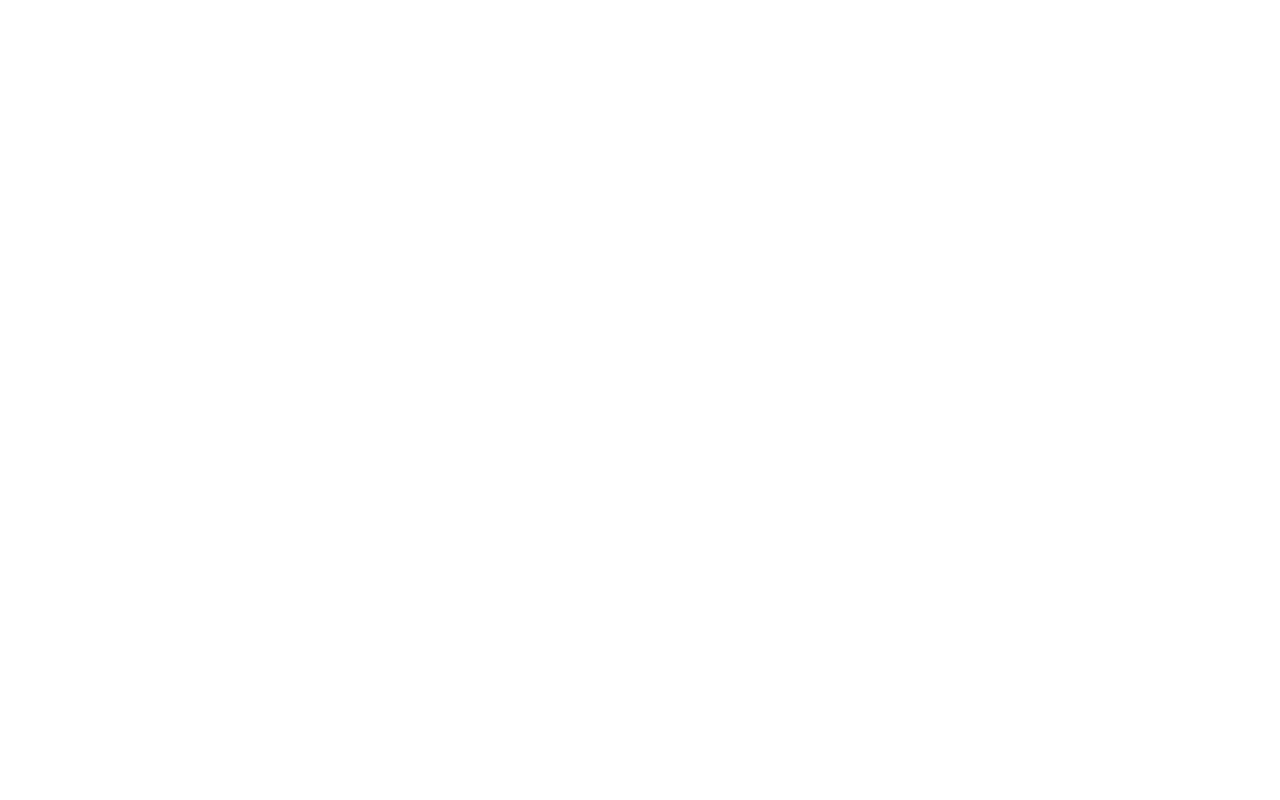
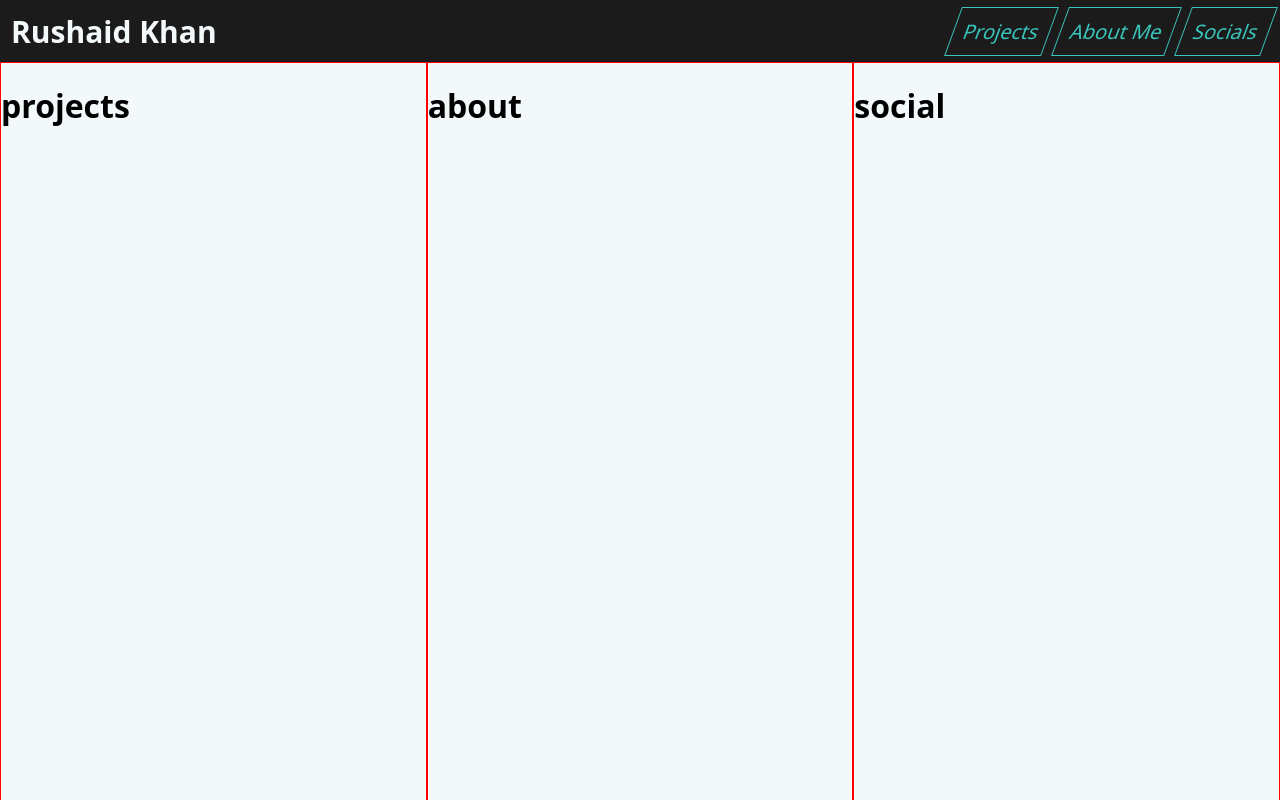
Before and after one commit to strelizia53/portfolio-site-html-version, a plain HTML site: page index.html in a window 1280 px wide. Drawn offline with Linux system fonts and the light colour scheme; a web font is replaced by a local one.

Commit message:
home reworks

```diff
--- a/index.html
+++ b/index.html
@@ -3,7 +3,24 @@
   <head>
     <meta charset="UTF-8" />
     <meta name="viewport" content="width=device-width, initial-scale=1.0" />
+    <link rel="stylesheet" href="style.css" />
     <title>Home | Rushaid Khan</title>
   </head>
-  <body></body>
+  <body>
+    <!-- navbar -->
+    <div class="navWrapper">
+      <h1>Rushaid Khan</h1>
+      <nav>
+        <a href="#">Projects</a>
+        <a href="#">About Me</a>
+        <a href="#">Socials</a>
+      </nav>
+    </div>
+    <!-- home page content -->
+    <div class="homeWrapper">
+      <div class="section homeProjects"><h1>projects</h1></div>
+      <div class="section homeAbout"><h1>about</h1></div>
+      <div class="section homeSocials"><h1>social</h1></div>
+    </div>
+  </body>
 </html>
--- a/style.css
+++ b/style.css
@@ -5,3 +5,66 @@
   --black: #1b1b1b;
   --white: #f3f8fa;
 }
+/* general codes */
+* {
+  font-family: "Bitcount Prop Single", system-ui;
+  font-optical-sizing: auto;
+  transition: all 0.2s ease-in-out;
+}
+html {
+  height: 100vh;
+  overflow: hidden;
+}
+body {
+  margin: 0;
+  height: 100vh;
+  overflow: hidden;
+  background-color: var(--white);
+}
+/* navbar codes */
+.navWrapper {
+  display: flex;
+  border: 1px solid transparent;
+  align-items: center;
+  justify-content: space-between;
+  padding: 10px;
+  height: 5%;
+  background-color: var(--black);
+}
+nav {
+  display: flex;
+  align-items: center;
+  gap: 10px;
+}
+nav a {
+  color: var(--teal);
+  text-decoration: none;
+  background-color: var(--black);
+  font-size: 20px;
+  border: 1px solid var(--teal);
+  padding: 10px;
+  transform: skew(-20deg);
+}
+.navWrapper h1 {
+  font-size: 30px;
+  color: var(--white);
+}
+nav a:hover {
+  background-color: var(--teal);
+  color: var(--black);
+  transform: skew(-20deg);
+  scale: 1.1;
+}
+/* home page codes */
+.homeWrapper {
+  height: 95%;
+  display: flex;
+}
+.homeAbout,
+.homeSocials,
+.homeProjects {
+  border: 1px solid red;
+  display: flex;
+  width: 100%;
+  height: 100%;
+}
```
